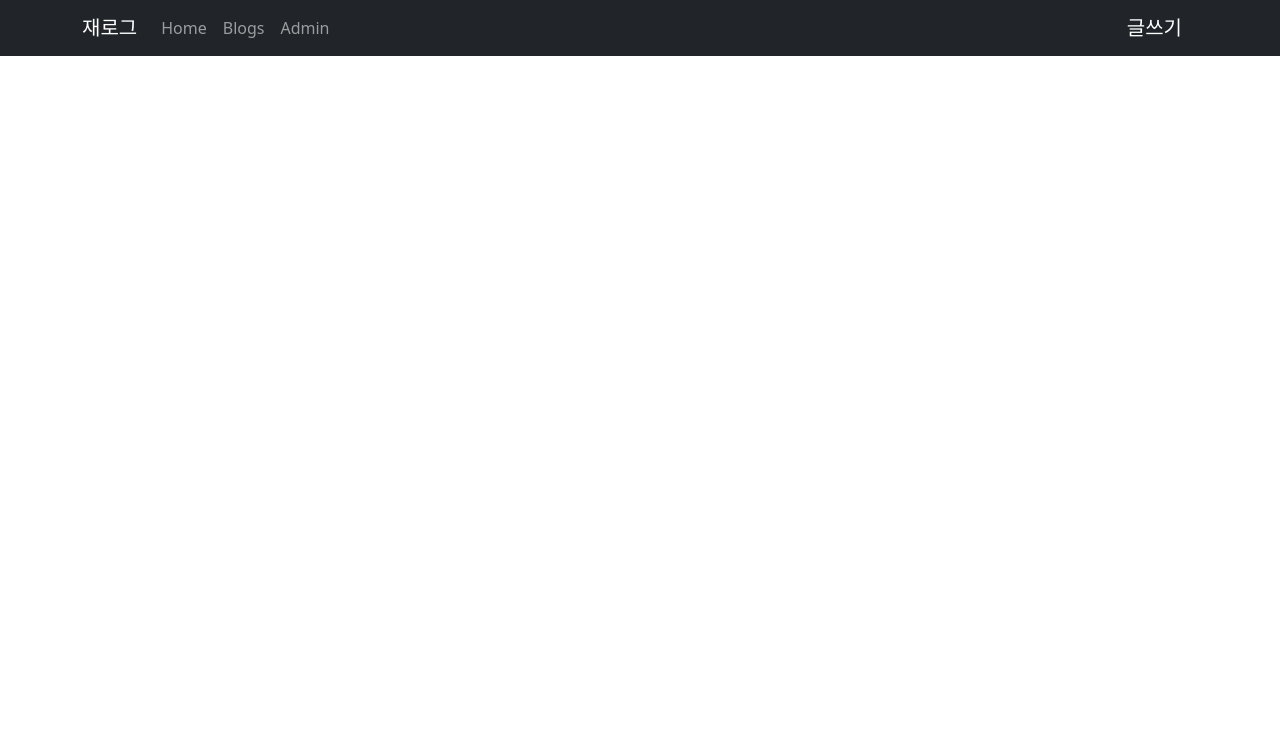
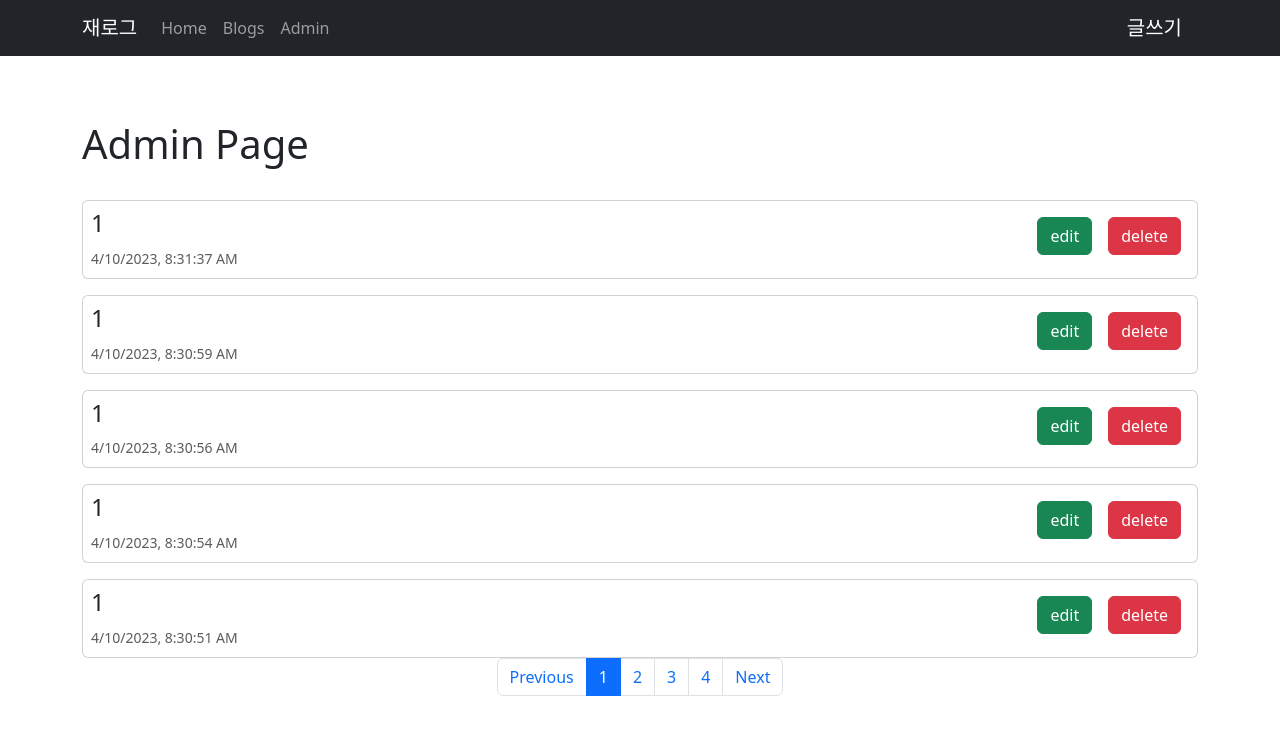
Before and after one commit to bjy6439/toyProject2, a React (Create React App) app: page /admin in a window 1280 px wide. Shown: the top 734 px of the page. Built offline with nearby package versions, Linux system fonts and the light colour scheme; data requests are answered from the project's data file.

Commit message:
Add : prev, next 버튼 구현

```diff
--- a/db.json
+++ b/db.json
@@ -67,22 +67,50 @@
       "title": "9",
       "body": "9",
       "createdAt": 1681106278973,
+      "publish": true,
+      "id": 17
+    },
+    {
+      "title": "adsf",
+      "body": "sadf",
+      "createdAt": 1681115446445,
       "publish": false,
-      "id": 17
+      "id": 18
     },
     {
       "title": "1",
       "body": "1",
-      "createdAt": 1681106282438,
+      "createdAt": 1681115451802,
       "publish": false,
-      "id": 18
+      "id": 19
     },
     {
-      "title": "2",
-      "body": "2",
-      "createdAt": 1681106286085,
-      "publish": true,
-      "id": 19
+      "title": "1",
+      "body": "1",
+      "createdAt": 1681115454234,
+      "publish": false,
+      "id": 20
+    },
+    {
+      "title": "1",
+      "body": "1",
+      "createdAt": 1681115456975,
+      "publish": false,
+      "id": 21
+    },
+    {
+      "title": "1",
+      "body": "1",
+      "createdAt": 1681115459634,
+      "publish": false,
+      "id": 22
+    },
+    {
+      "title": "1",
+      "body": "1",
+      "createdAt": 1681115497544,
+      "publish": false,
+      "id": 23
     }
   ]
 }
--- a/src/Components/BlogList.tsx
+++ b/src/Components/BlogList.tsx
@@ -14,14 +14,17 @@ interface Post {
 }
 
 const BlogList = ({ admin }: { admin?: boolean }) => {
+  const [totalPage, setTotalPage] = useState<Post[]>([]);
+  const [thisPageNum, setThisPage] = useState<number>(1);
   const [postList, setPostList] = useState<Post[]>([]);
   const [loding, setLoding] = useState<boolean>(true);
   const [isPublish, setIsPublish] = useState<boolean>(false);
   const navigate = useNavigate();
-  const { pages } = useParams();
 
-  useEffect(
-    (page = 0) => {
+  const pageNum = Math.ceil(totalPage.length / 5);
+
+  const render = (page: number) => {
+    setThisPage(page);
     let params: object = {
       _page: page,
       _limit: 5,
@@ -31,7 +34,6 @@ const BlogList = ({ admin }: { admin?: boolean }) => {
     if (isPublish) {
       params = { ...params, publish: false };
     }
-
     axios
       .get(`http://localhost:8080/posts`, {
         params: params,
@@ -40,6 +42,15 @@ const BlogList = ({ admin }: { admin?: boolean }) => {
         setPostList(res.data);
         setLoding(false);
       });
+
+    axios
+      .get(`http://localhost:8080/posts`)
+      .then((res) => setTotalPage(res.data));
+  };
+
+  useEffect(
+    (page = 1) => {
+      render(page);
     },
     [isPublish]
   );
@@ -107,8 +118,9 @@ const BlogList = ({ admin }: { admin?: boolean }) => {
             })}
           </div>
           <PagiNation
-            currentPage={pages ?? "1"}
-            numberOfPages={postList.length}
+            currentPage={thisPageNum}
+            numberOfPages={pageNum}
+            render={render}
           />
         </>
       );
--- a/src/Components/PagiNation.tsx
+++ b/src/Components/PagiNation.tsx
@@ -1,39 +1,48 @@
 import React from "react";
-import { Link, useNavigate } from "react-router-dom";
+import { Link } from "react-router-dom";
 
 const PagiNation = ({
   currentPage,
   numberOfPages,
+  render,
 }: {
-  currentPage: string;
+  currentPage: number;
   numberOfPages: number;
+  render: any;
 }) => {
-  const navigate = useNavigate();
+  console.log(currentPage, numberOfPages);
   return (
     <nav aria-label="Page navigation example">
       <ul className="pagination justify-content-center">
-        {/* <li className="page-item disabled">
-          <Link className="page-link" to="/">
+        <li className="page-item">
+          <button
+            className="page-link"
+            onClick={() => {
+              if (currentPage > 1) {
+                render(currentPage - 1);
+              }
+            }}
+          >
             Previous
-          </Link>
-        </li> */}
+          </button>
+        </li>
         {Array(numberOfPages)
           .fill(1)
           .map((item, idx) => {
             return item + idx;
           })
-          .map((pageNum, idx) => {
+          .map((pageNum: number) => {
             return (
               <li
-                key={idx}
+                key={pageNum}
                 className={`page-item ${
-                  currentPage === `${pageNum}` ? "active" : ""
+                  currentPage === pageNum ? "active" : ""
                 }`}
               >
                 <button
                   className="page-link"
                   onClick={() => {
-                    navigate(`${pageNum}`);
+                    render(pageNum);
                   }}
                 >
                   {pageNum}
@@ -41,11 +50,18 @@ const PagiNation = ({
               </li>
             );
           })}
-        {/* <li className={`page-item ${currentPage === "4" ? "active" : ""}`}>
-          <Link className="page-link" to="#">
+        <li className={`page-item `}>
+          <button
+            className="page-link"
+            onClick={() => {
+              if (numberOfPages > currentPage) {
+                render(currentPage + 1);
+              }
+            }}
+          >
             Next
-          </Link>
-        </li> */}
+          </button>
+        </li>
       </ul>
     </nav>
   );
--- a/src/Router.tsx
+++ b/src/Router.tsx
@@ -14,8 +14,8 @@ const Router = () => {
       <div className="container">
         <Routes>
           <Route path="/" element={<Main />} />
-          <Route path="/blogs/:pages" element={<BlogHome />} />
-          <Route path="/admin/:pages" element={<AdminPage />} />
+          <Route path="/blogs" element={<BlogHome />} />
+          <Route path="/admin" element={<AdminPage />} />
           <Route path="/blogs/:id" element={<PostPage />} />
           <Route path="/blogs/create" element={<Blogs />} />
           <Route path="/blogs/edit/:id" element={<BlogsEdit />} />
```
Lines whose indentation alone changed are shown as unchanged.
